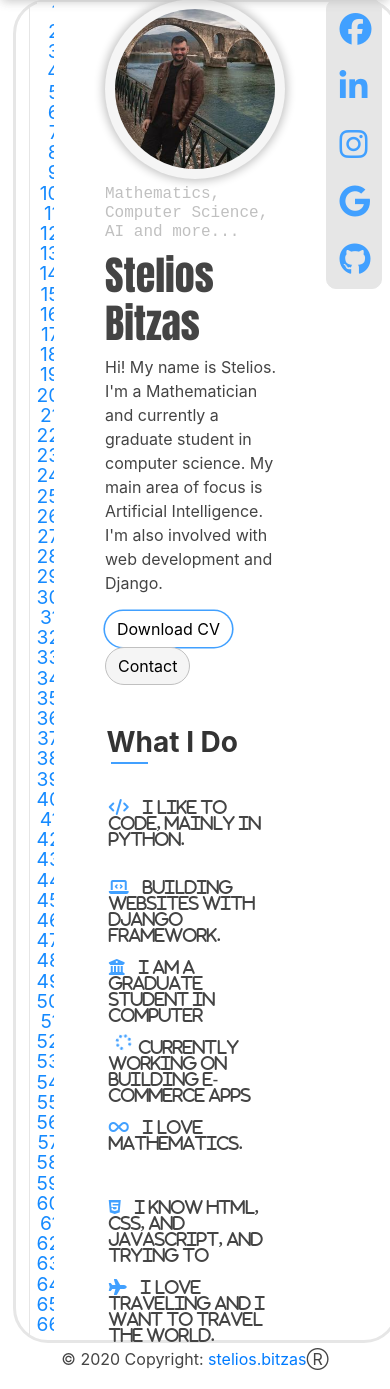
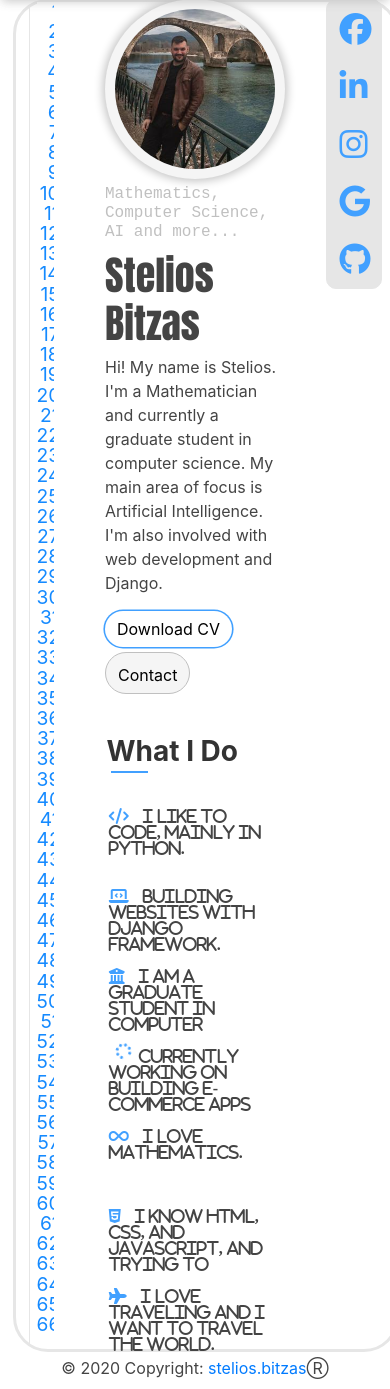
Before and after one commit to SteliosHD/MySite, a Django app: page / in a window 390 px wide; the page is wider, and only the part inside the window is pictured. Shown: the part 58-1447 px from the top of that part. Run offline with Django 3.2, Linux system fonts and the light colour scheme; data comes from the database, SQL or seed files in the repository; some libraries are stand-ins or nearby versions.

Commit message:
button fix

```diff
--- a/contact_page/contact/templates/contact/home.html
+++ b/contact_page/contact/templates/contact/home.html
@@ -18,10 +18,10 @@
             is Artificial Intelligence. I'm also involved with web development and Django.
           </p>
           <a href="/media/cv.pdf" download>
-          <button type="button" class="btn btn-outline-secondary rounded-circle focus">Download CV</button>
+          <button id="cv-button"type="button" class="btn btn-outline-secondary rounded-circle focus">Download CV</button>
           </a>
           <a href="mailto: stelios.bitzas@gmail.com">
-          <button type="button" class="btn btn-outline-secondary rounded-circle not-active" >Contact</button>
+          <button id="contact-button" type="button" class="btn btn-outline-secondary rounded-circle not-active" >Contact</button>
           </a>
         </div>
       </div>
--- a/contact_page/static/contact/background.css
+++ b/contact_page/static/contact/background.css
@@ -275,4 +275,8 @@ color:   #c678dd;
   .do-li{
     width: 70%;
   }
+  #contact-button{
+    padding-top:10px;
+    margin-top: 5px;
+  }
 }
```
